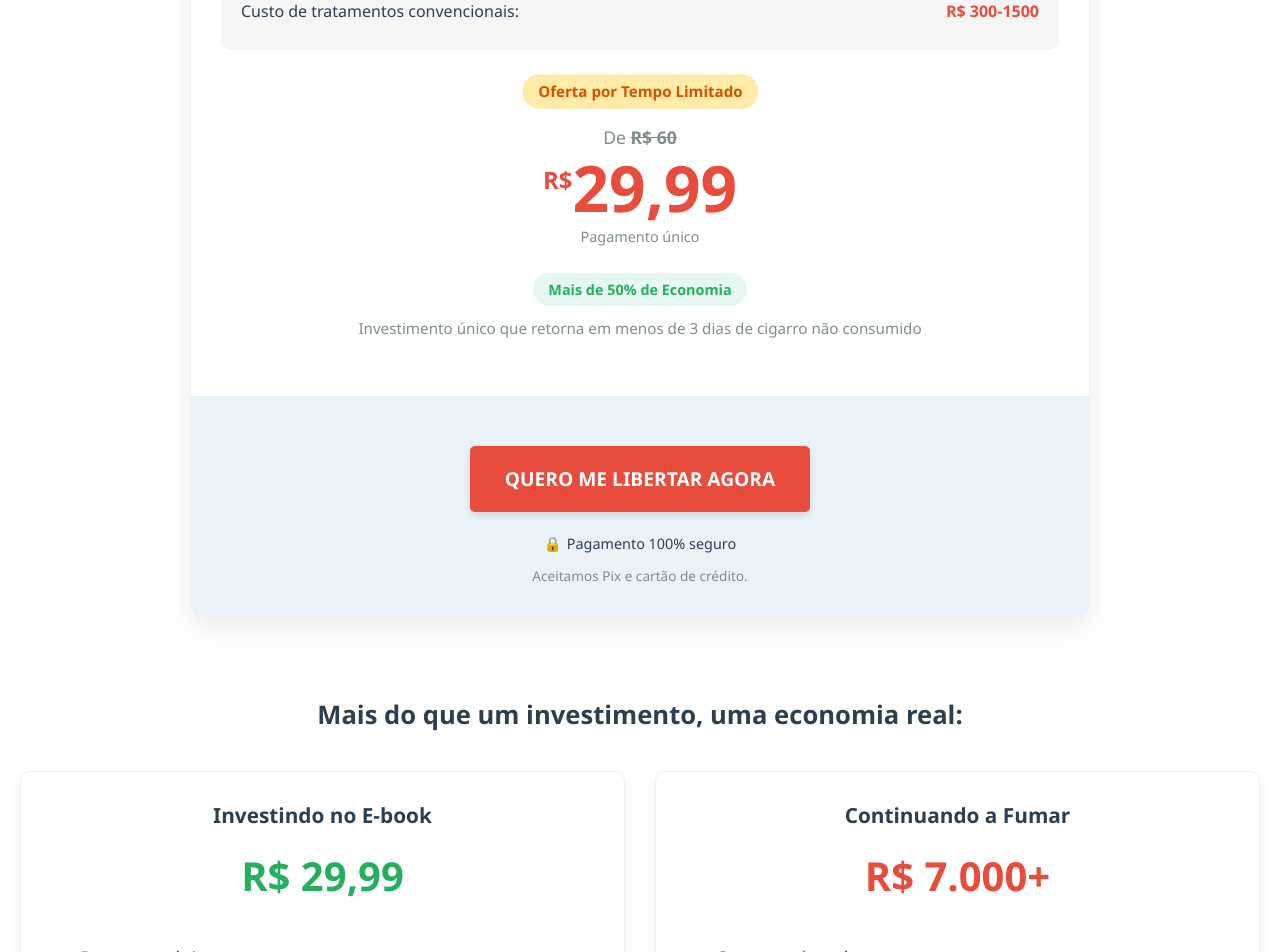
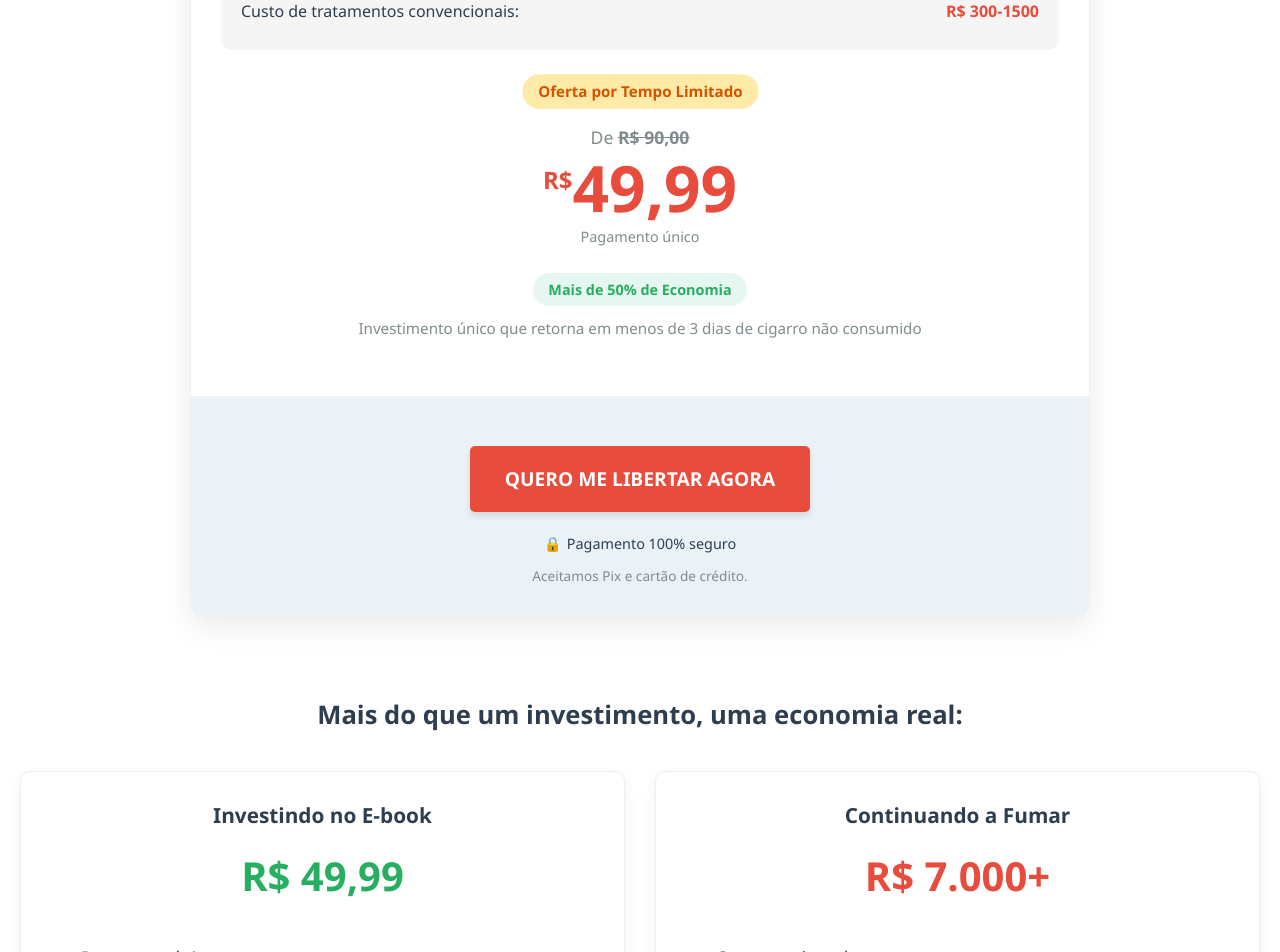
Before and after one commit to marcos-ab-nolasco/quit-smoking, a Next.js app: page / in a window 1280 px wide. Shown: the part 10460-11412 px from the top of the page. Built offline with nearby package versions, Linux system fonts and the light colour scheme.

Commit message:
newprice

```diff
--- a/src/components/sections/FormSection.js
+++ b/src/components/sections/FormSection.js
@@ -113,8 +113,8 @@ const FormSection = () => {
                     <h4>E-book "Liberte-se do Cigarro"</h4>
                     <p>Guia completo para abandonar o cigarro definitivamente</p>
                     <div className={styles.productPrice}>
-                      <span className={styles.originalPrice}>De R$ 60</span>
-                      <span className={styles.currentPrice}>Por R$ 29,99</span>
+                      <span className={styles.originalPrice}>De R$ 99,00</span>
+                      <span className={styles.currentPrice}>Por R$ 49,99</span>
                     </div>
                   </div>
                 </div>
--- a/src/components/sections/Pricing.js
+++ b/src/components/sections/Pricing.js
@@ -70,10 +70,10 @@ const Pricing = () => {
               <div className={styles.currentOffer}>
                 <div className={styles.offerBadge}>Oferta por Tempo Limitado</div>
                 <div className={styles.priceContainer}>
-                  <div className={styles.originalPrice}>De <span>R$ 60</span></div>
+                  <div className={styles.originalPrice}>De <span>R$ 90,00</span></div>
                   <div className={styles.currentPrice}>
                     <span className={styles.currency}>R$</span>
-                    <span className={styles.amount}>29,99</span>
+                    <span className={styles.amount}>49,99</span>
                   </div>
                   <div className={styles.paymentTerms}>Pagamento único</div>
                 </div>
@@ -144,7 +144,7 @@ const Pricing = () => {
           <div className={styles.comparisonContainer}>
             <div className={styles.comparisonCol}>
               <h4>Investindo no E-book</h4>
-              <div className={styles.priceTag}>R$ 29,99</div>
+              <div className={styles.priceTag}>R$ 49,99</div>
               <ul className={styles.benefitsList}>
                 <li>Pagamento único</li>
                 <li>Acesso vitalício ao material</li>
```
